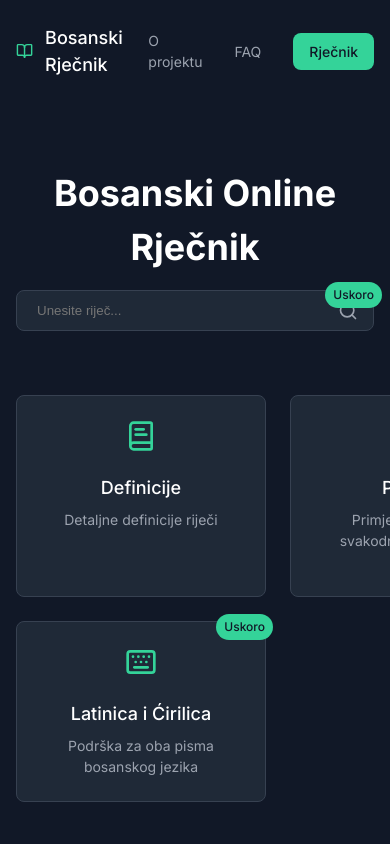
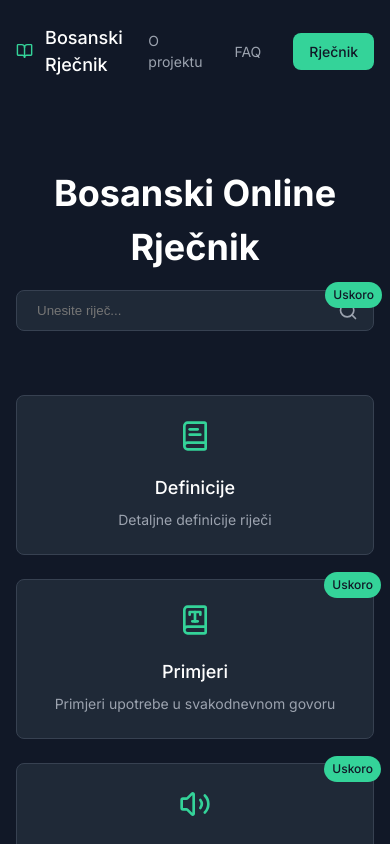
Before and after one commit to OpenSourceSarajevo/rjecnik, a Next.js app in the folder rjecnik-web/: page / in a window 390 px wide. Shown: the top 844 px of the page. Built offline with nearby package versions, Linux system fonts and the light colour scheme.

Commit message:
feat(home): make features grid responsive

```diff
--- a/rjecnik-web/app/(home)/page.module.css
+++ b/rjecnik-web/app/(home)/page.module.css
@@ -7,6 +7,18 @@
   grid-template-columns: repeat(3, minmax(250px, 1fr));
   gap: 1.5rem;
   margin-bottom: 4rem;
+}
+
+@media (max-width: 768px) {
+  .featuresGrid {
+    grid-template-columns: repeat(2, 1fr);
+  }
+}
+
+@media (max-width: 425px) {
+  .featuresGrid {
+    grid-template-columns: 1fr;
+  }
 }
 
 .hero {
```
